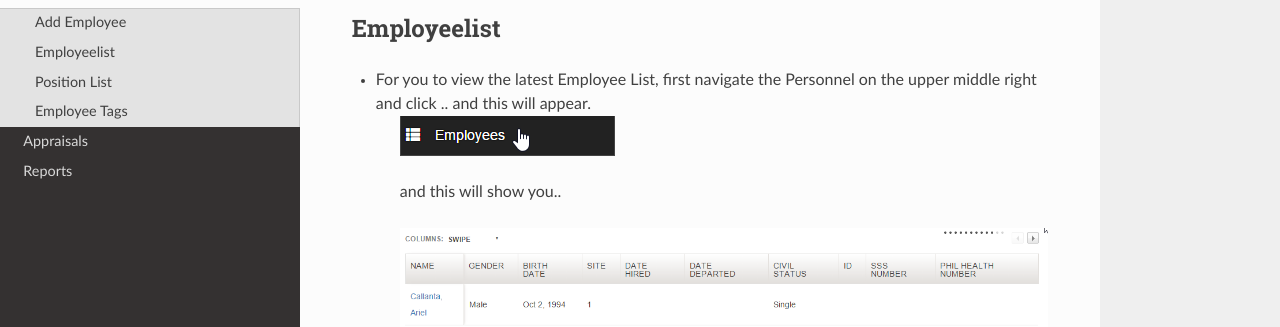
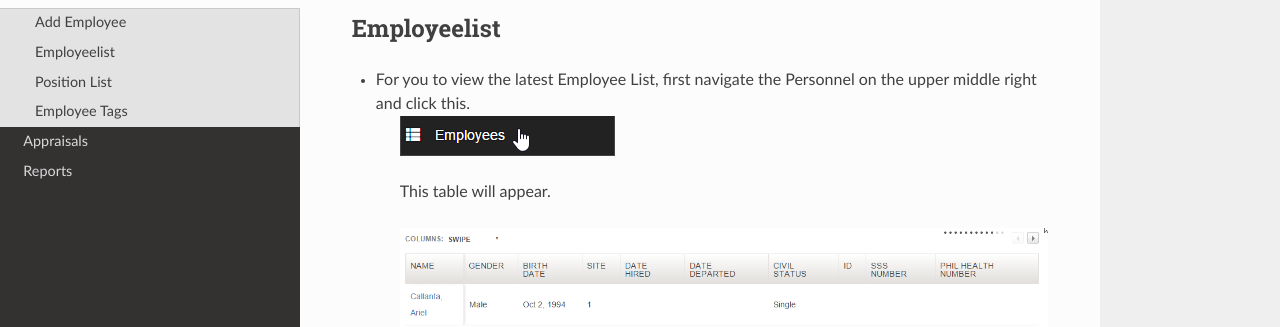
Before and after one commit to aacallanta12/beaver-online-help, an MkDocs documentation site: the page built from docs/Personnel.md, in a window 1280 px wide and 900 px high, scrolled down 1356 px. Shown: the part 188-515 px from the top of the window. Built offline with MkDocs 1.6.1, drawn with Linux system fonts in a browser that asks for light colours; nearby versions of some CDN libraries; some of the changed text lies outside the part shown.

Commit message:
fixed some contents

```diff
--- a/docs/Personnel.md
+++ b/docs/Personnel.md
@@ -27,11 +27,11 @@
 > + Finally Click Save button to submit the form. Clear button is also provided to reset the form back to its original phase.
 
 ## Employeelist
-+ For you to view the latest Employee List, first navigate the Personnel on the upper middle right and click .. and this will appear.
++ For you to view the latest Employee List, first navigate the Personnel on the upper middle right and click this.
 >
 ![Image](img/employeelist1.png)
 >
-and this will show you..
+This table will appear.
 >
 ![Image](img/employeelist2.png)
 >
```
Also changed, not shown: other parts of docs/Personnel.md (+1 -1 lines).
